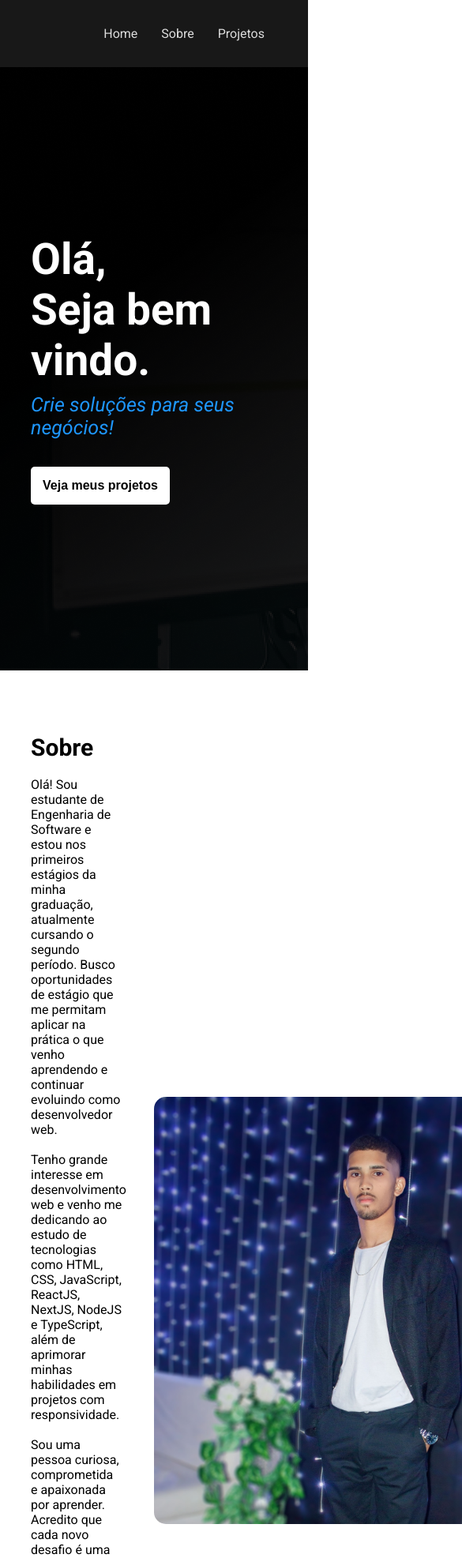
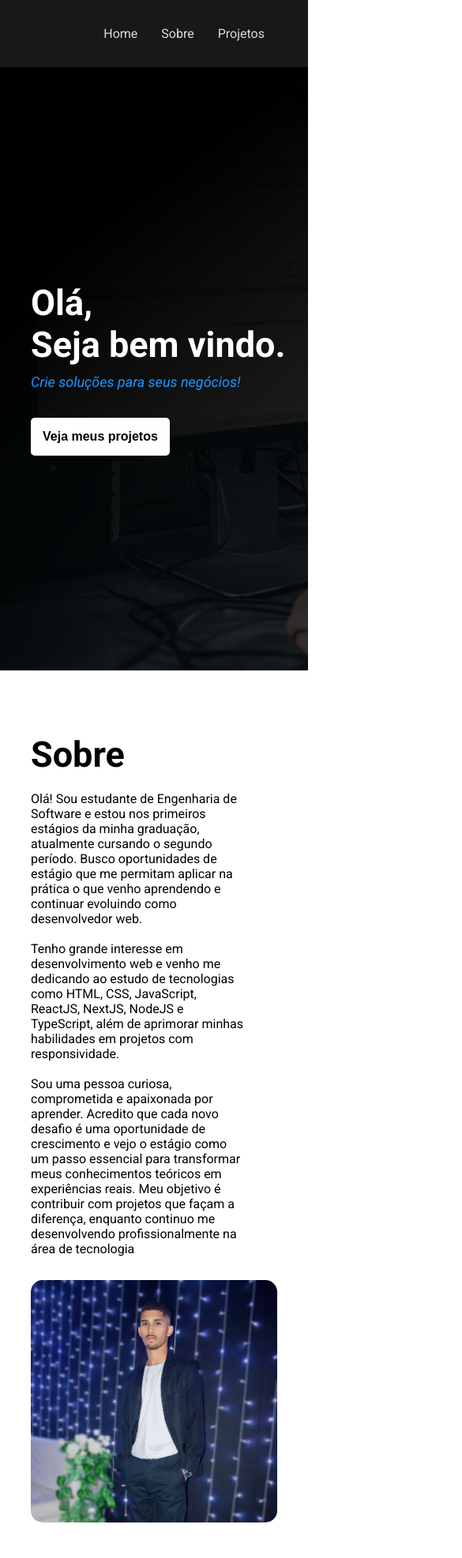
Before and after one commit to erickruannv/Portifolio, a plain HTML site: page index.html in a window 390 px wide. Shown: the top 1973 px of the page at 79% size, 585 px wide, since content can reach past the window. Drawn offline with Linux system fonts and the light colour scheme.

Commit message:
respondividade

```diff
--- a/style.css
+++ b/style.css
@@ -202,8 +202,63 @@ footer p{
     margin-left: 12px;
 }
 
-@media (max-widht: 1050px){
-    .main h1{
-        font-size: 20px
-    }
+@media (max-width: 1050px){
+  /* INICIO MAIN */
+  .main h1{
+    font-size: 45px;
+  }
+
+  .main p{
+    font-size: 18px;
+  }
+
+  .main{
+    background-size: cover;
+  }
+  /* FIM MAIN */
+
+  /* INICIO SOBRE */
+  .about{
+    flex-direction: column;
+    padding-top: 80px;
+    padding-left: 0;
+    padding-right: 0;
+    padding-bottom: 0;
+  }
+
+  .about div{
+    max-width: 80%;
+  }
+
+  .about div h2{
+    font-size: 45px;
+  }
+
+  .about img{
+    width: 80%;
+    margin-top: 30px;
+  }
+  /* FIM SOBRE */
+
+  /* INICIO PROJETOS */
+  .projects img{
+    width: 27.5%;
+  }
+  /* FIM PROJETOS */
+
+  /* INICIO RODAPE */
+  footer{
+    flex-direction: column;
+  }
+
+  footer h3{
+    font-size: 24px;
+    margin-bottom: 8px;
+  }
+
+  footer p{
+    margin:0;
+  }
+  /* FIM RODAPE */
+
 }
```
